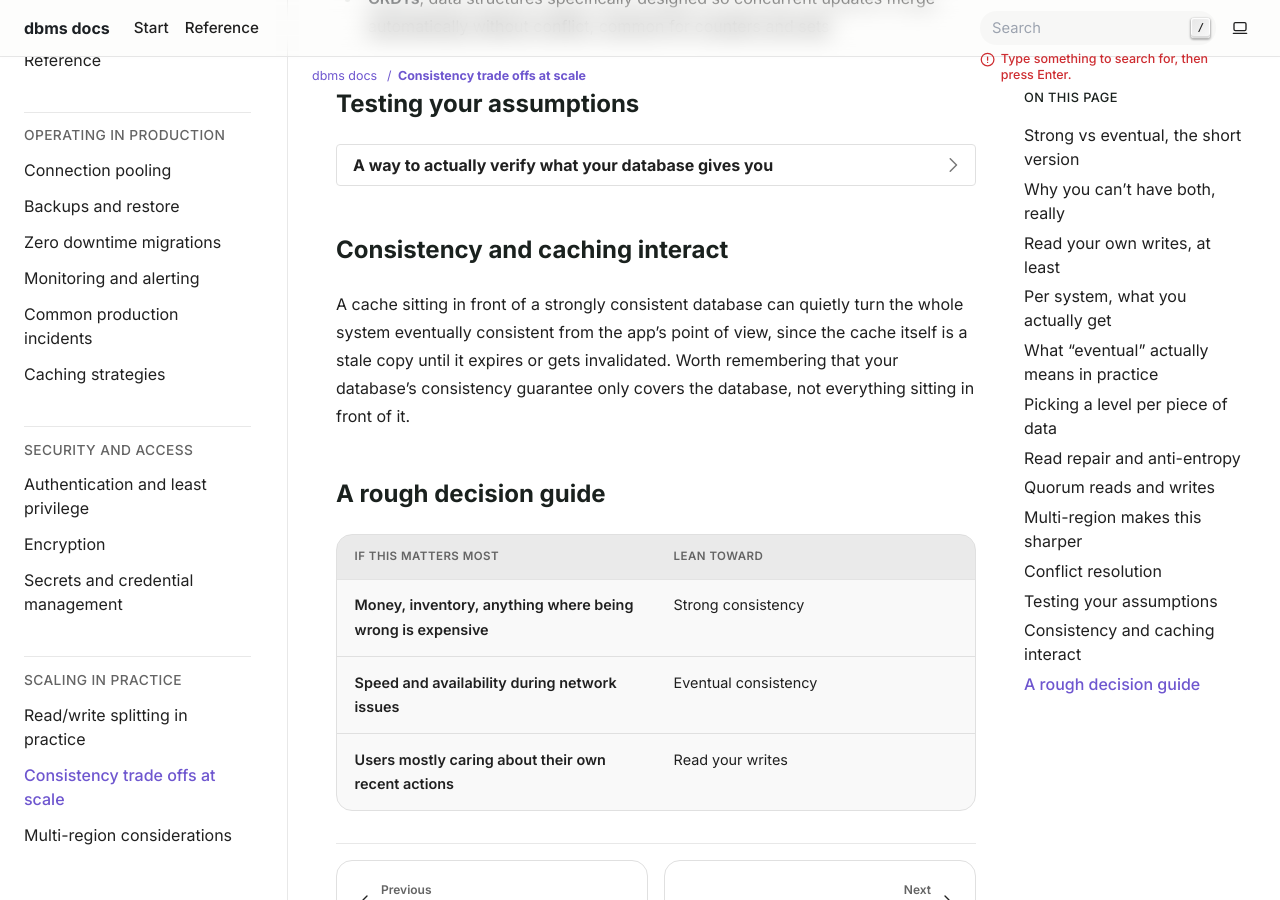
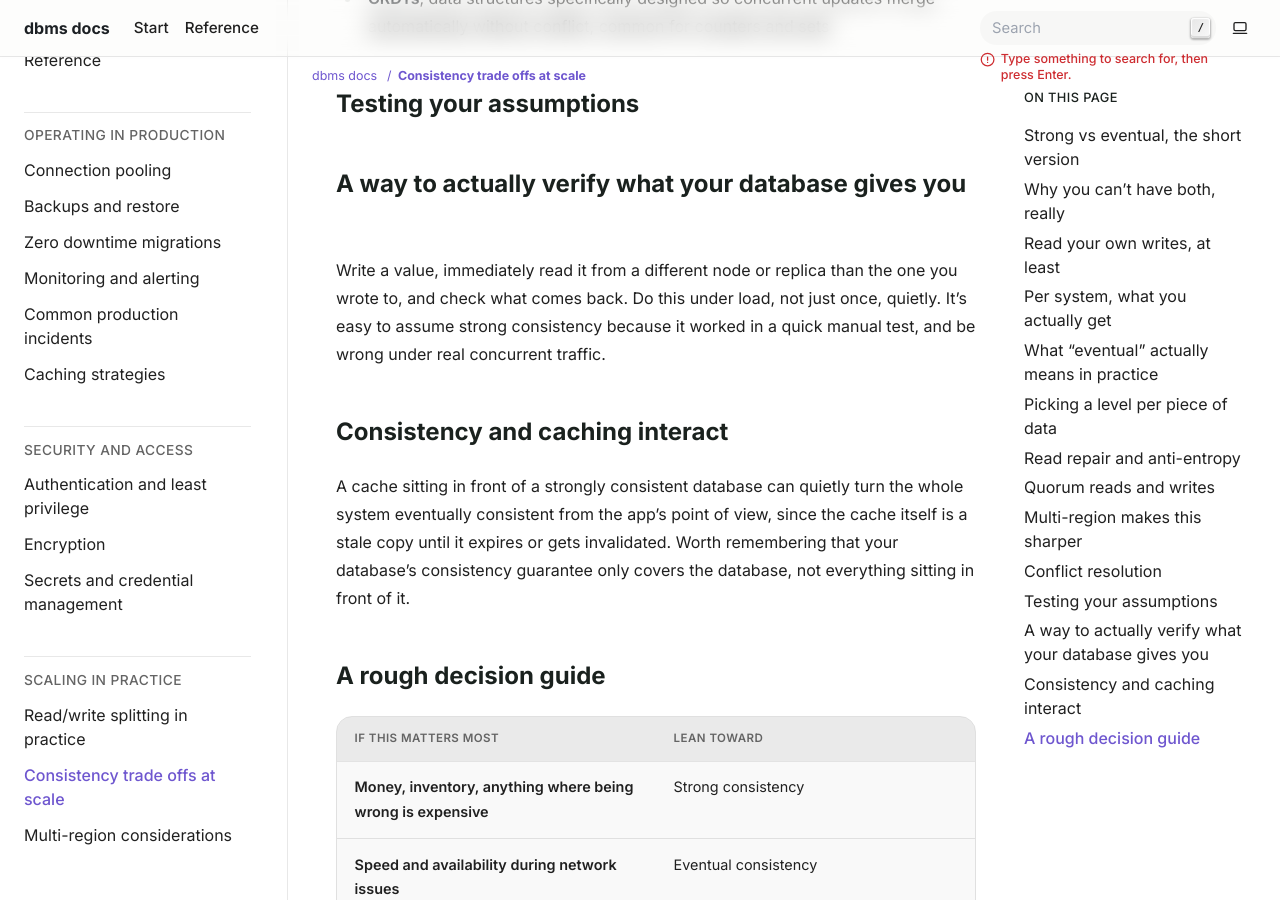
Before and after one commit to musix787-sketch/databases, a Sphinx documentation site: the page built from source/consistency-tradeoffs-at-scale.rst, in a window 1280 px wide and 900 px high, scrolled down 3276 px. Built offline with Sphinx 7.4.7, drawn with Linux system fonts in a browser that asks for light colours; some of the changed lines change nothing that is shown.

Commit message:
Update consistency-tradeoffs-at-scale.rst

```diff
--- a/source/consistency-tradeoffs-at-scale.rst
+++ b/source/consistency-tradeoffs-at-scale.rst
@@ -152,13 +152,13 @@ they've synced, something has to decide which one wins.
 Testing your assumptions
 ------------------------------
 
-.. dropdown:: A way to actually verify what your database gives you
-
-   Write a value, immediately read it from a different node or replica
-   than the one you wrote to, and check what comes back. Do this under
-   load, not just once, quietly. It's easy to assume strong consistency
-   because it worked in a quick manual test, and be wrong under real
-   concurrent traffic.
+A way to actually verify what your database gives you
+------------------------------
+Write a value, immediately read it from a different node or replica
+than the one you wrote to, and check what comes back. Do this under
+load, not just once, quietly. It's easy to assume strong consistency
+because it worked in a quick manual test, and be wrong under real
+concurrent traffic.
 
 .. _consistency-and-caching:
 
```
